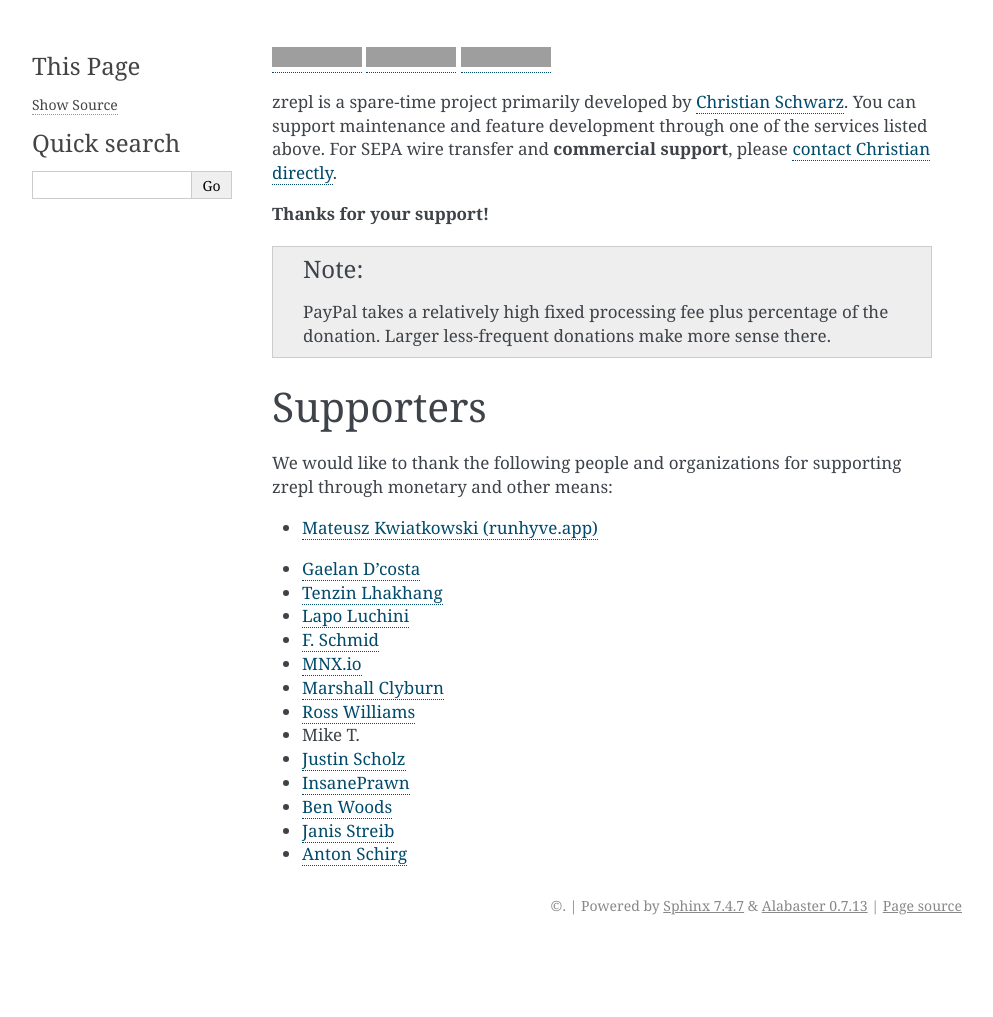
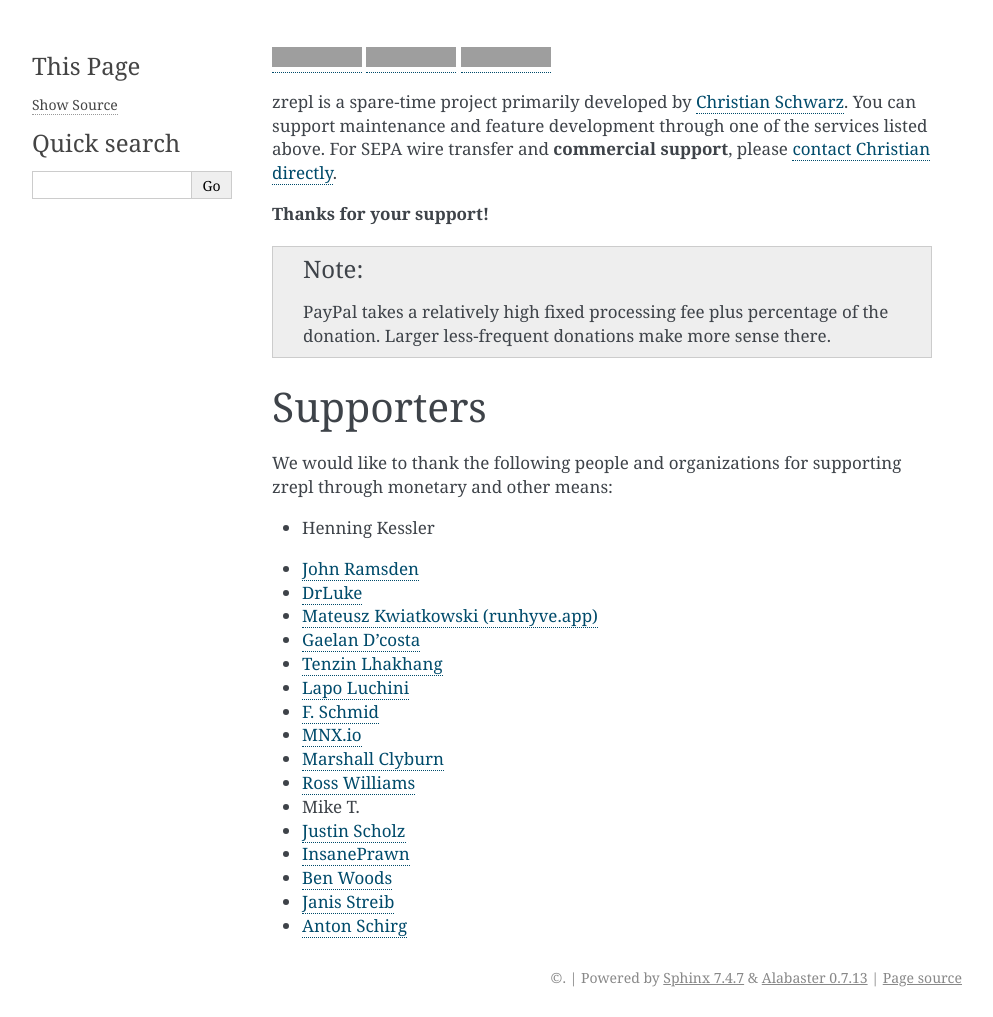
Before and after one commit to zrepl/zrepl, a Sphinx documentation site: the page built from docs/supporters.rst, in a window 1280 px wide. Shown: the whole page, without its empty margins (148-1141 px from the left). Built offline with Sphinx 7.4.7, drawn with Linux system fonts in a browser that asks for light colours; pages that are not in the unit, such as notebooks, are missing from menus; the version number could not be read and is left out; before the commit the page ends 945 px from its top, so only the background shows below that; grey boxes are pictures that could not be loaded.

Commit message:
docs: update supporters

```diff
--- a/docs/supporters.rst
+++ b/docs/supporters.rst
@@ -32,6 +32,9 @@ We would like to thank the following people and organizations for supporting zre
 
    <div class="fa fa-code" style="width: 1em;"></div>
 
+* |supporter-std| Henning Kessler
+* |supporter-std| `John Ramsden <https://github.com/johnramsden>`_
+* |supporter-std| `DrLuke <https://github.com/drluke>`_
 * |supporter-gold| `Mateusz Kwiatkowski (runhyve.app) <https://runhyve.app>`_
 * |supporter-std| `Gaelan D'costa <https://www.robot-disco.net>`_
 * |supporter-std| `Tenzin Lhakhang <https://confluence.tenzin.io>`_
```
